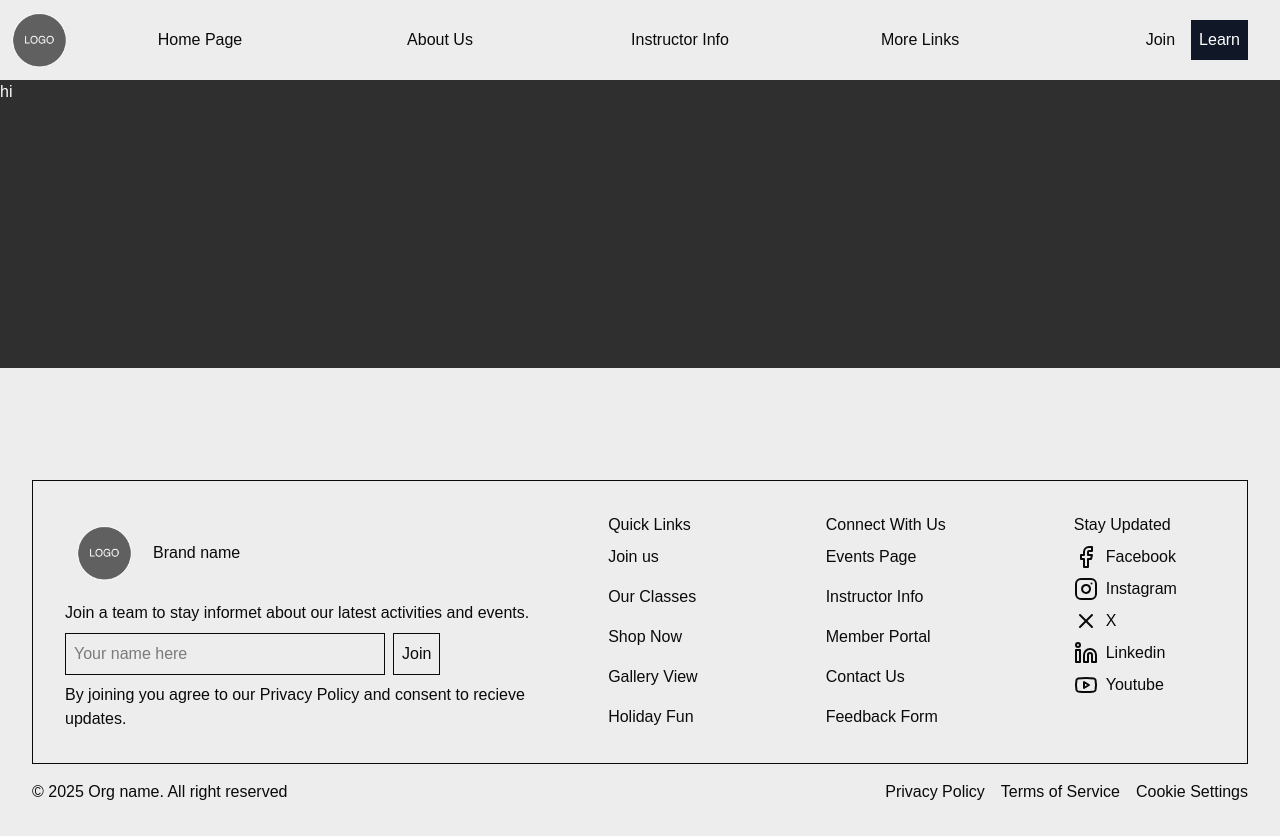
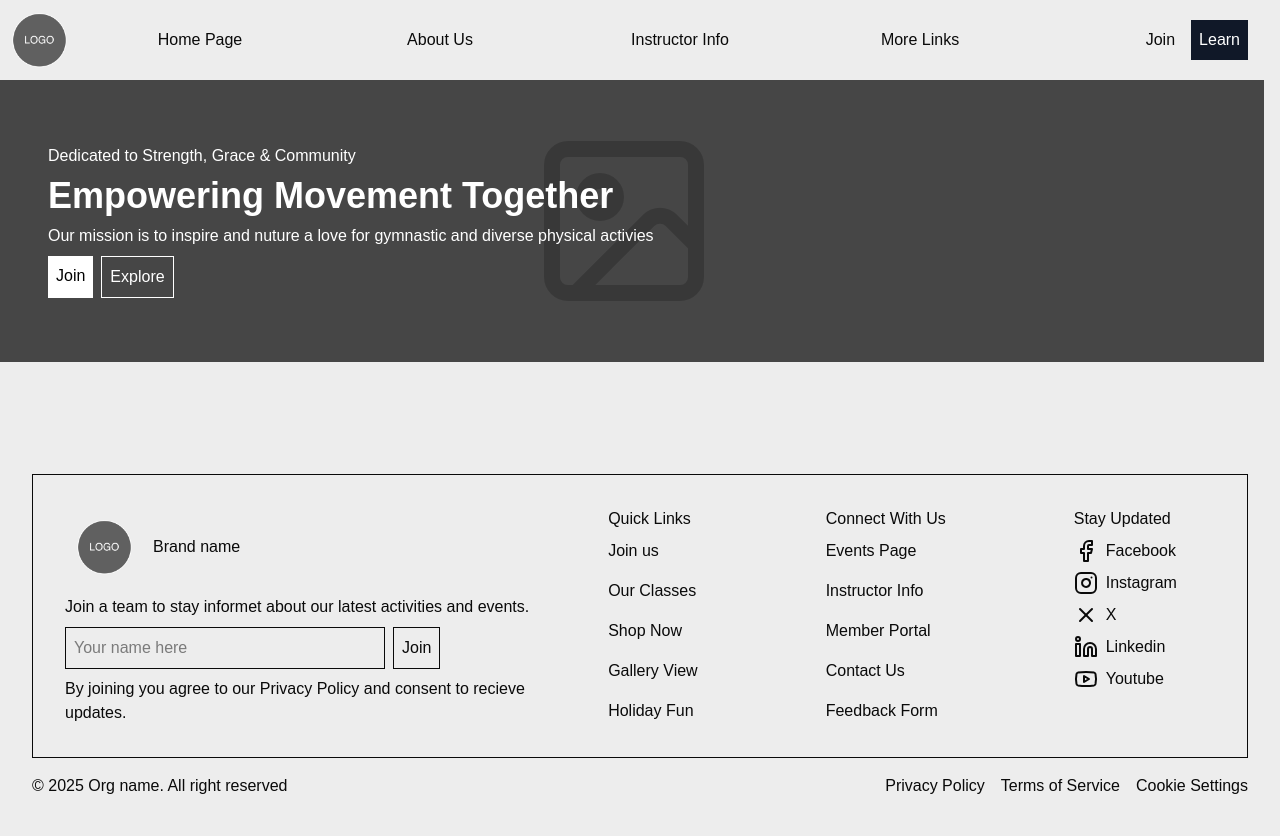
Before and after one commit to lloladin123/GymnasticsSaaS, a Next.js app: page /aboutUs in a window 1280 px wide. Built offline with nearby package versions, Linux system fonts and the light colour scheme.

Commit message:
Refractor: Edited BackgroundOverlay.tsx to have custom height and proper aligning content based on changes.

```diff
--- a/app/aboutUs/page.tsx
+++ b/app/aboutUs/page.tsx
@@ -1,10 +1,29 @@
+import BackgroundOverlay from "@/components/BackgroundOverlay";
+import { Image } from "lucide-react";
+import Link from "next/link";
 import React from "react";
 
 const aboutUs = () => {
   return (
-    <section className="w-screen bg-black opacity-80 h-72 text-white">
-      hi
-    </section>
+    <BackgroundOverlay
+      height="92"
+      backgroundIcon={<Image className="w-full h-full" />}
+    >
+      <span>Dedicated to Strength, Grace & Community</span>
+      <h1 className="font-black text-4xl">Empowering Movement Together</h1>
+      <p>
+        Our mission is to inspire and nuture a love for gymnastic and diverse
+        physical activies
+      </p>
+      <div className="flex flex-row space-x-2">
+        <Link className="bg-white p-2 text-black" href="#">
+          Join
+        </Link>
+        <Link className="border-solid border-1 border-white p-2" href="#">
+          Explore
+        </Link>
+      </div>
+    </BackgroundOverlay>
   );
 };
 
--- a/components/BackgroundOverlay.tsx
+++ b/components/BackgroundOverlay.tsx
@@ -5,21 +5,25 @@ import React, { JSX } from "react";
 interface BackgroundOverlayProps {
   backgroundIcon: JSX.Element;
   children: React.ReactNode;
+  height?: string;
 }
 
 const BackgroundOverlay: React.FC<BackgroundOverlayProps> = ({
   backgroundIcon,
   children,
+  height,
 }) => {
   return (
-    <section className=" w-screen -mx-4 h-72 overflow-hidden relative">
-      <div className="absolute w-48 h-48 top-1/2 left-1/2 -translate-x-1/2 -translate-y-1/2 z-10 opacity-20">
+    <section
+      className={`w-screen -mx-4 ${height ? "h-" + height : "h-72"} overflow-hidden relative`}
+    >
+      <div className="absolute w-48 h-full top-1/2 left-1/2 -translate-x-1/2 -translate-y-1/2 z-10 opacity-20">
         {backgroundIcon}
       </div>
 
       <div className="absolute inset-0 bg-black opacity-70 z-20" />
 
-      <div className="relative z-30 p-4 flex flex-col space-y-2 text-white 4 p-16">
+      <div className="relative z-30 h-full p-4 flex justify-center flex-col space-y-2 text-white 4 p-16">
         {children}
       </div>
     </section>
--- a/components/CtaJoin.tsx
+++ b/components/CtaJoin.tsx
@@ -1,7 +1,7 @@
 import { Image } from "lucide-react";
 import Link from "next/link";
 import React from "react";
-import BackgroundOverlay from "./Backgroundoverlay";
+import BackgroundOverlay from "./BackgroundOverlay";
 
 interface CtaJoinProps {
   variants: "hero" | "card" | "footer";
```
